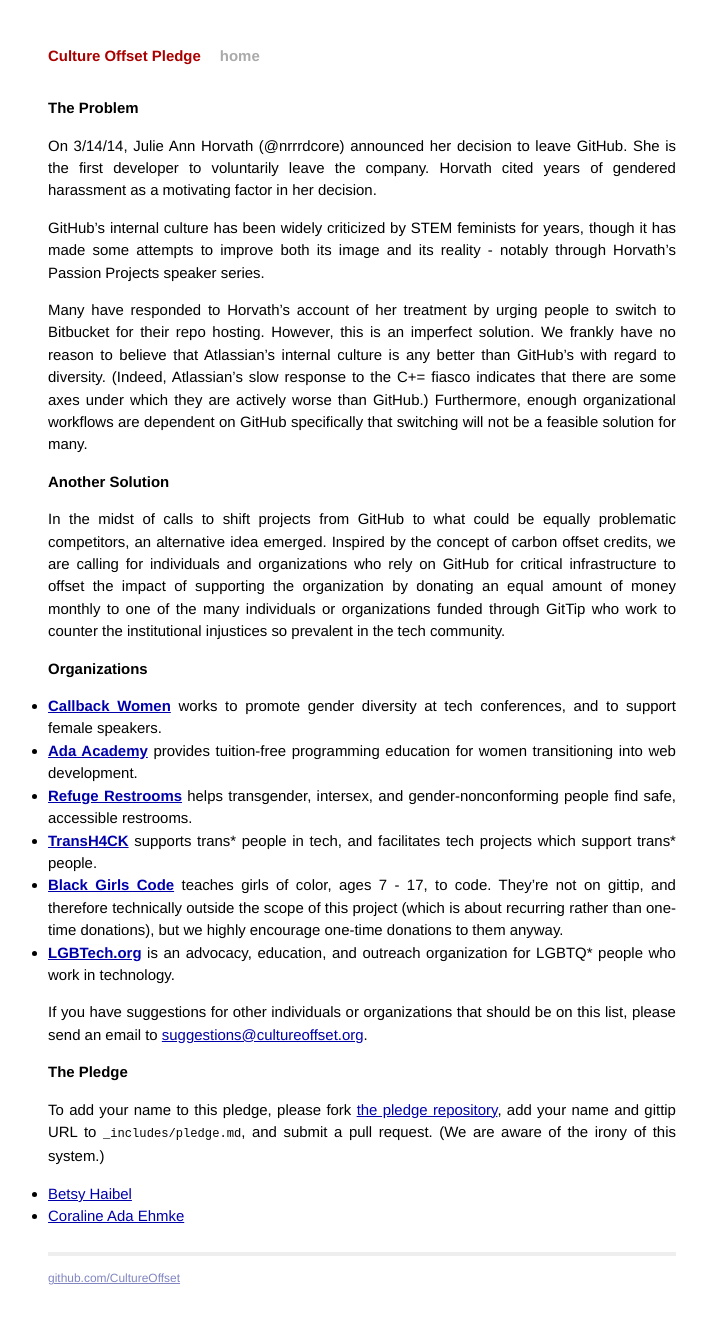
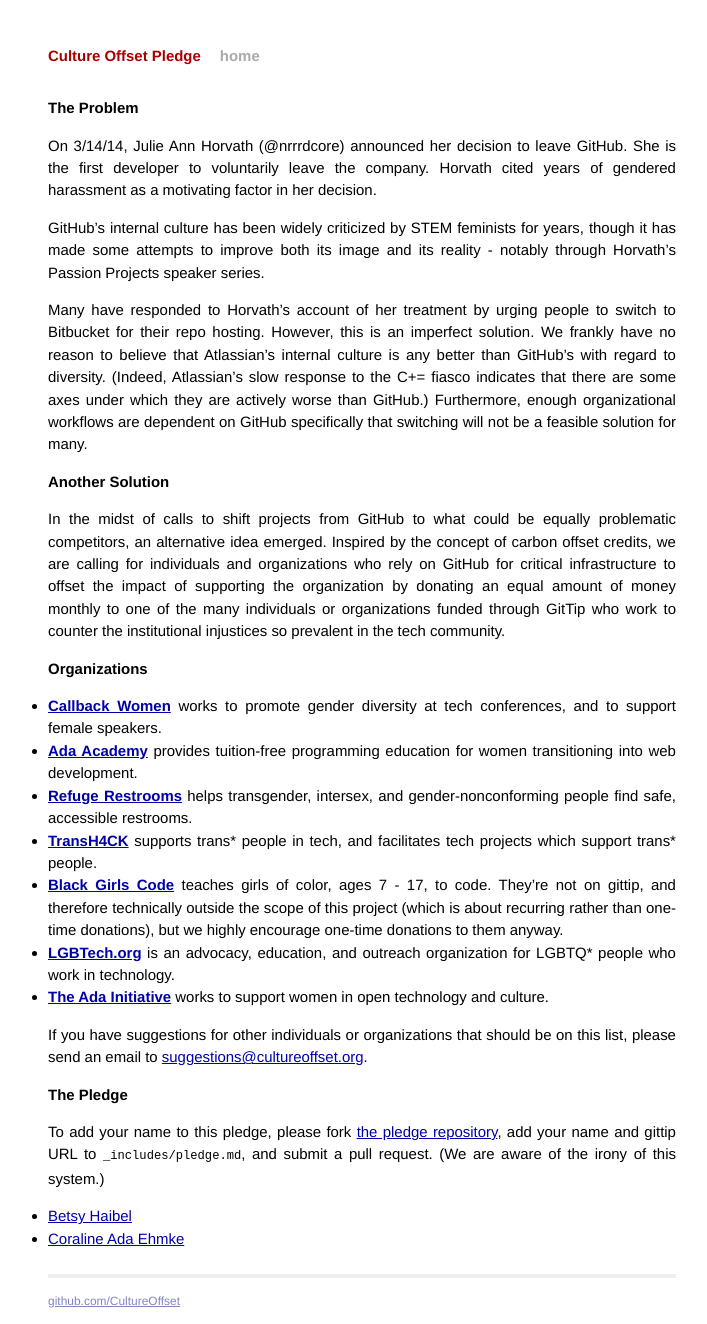
Before and after one commit to CultureOffset/cultureoffset.github.com, a Jekyll site: the page built from index.md, in a window 1280 px wide. Shown: the whole page, without its empty margins (278-985 px from the left). Built offline with Jekyll 4.4.1, drawn with Linux system fonts in a browser that asks for light colours; Markdown is read by kramdown in place of the engine named in the settings; before the commit the page ends 1302 px from its top, so only the background shows below that.

Commit message:
adding TAI to the orgs section

```diff
--- a/index.md
+++ b/index.md
@@ -23,6 +23,7 @@
 - **[TransH4CK](https://www.gittip.com/TransH4CK/)** supports trans* people in tech, and facilitates tech projects which support trans* people.
 - **[Black Girls Code](http://www.blackgirlscode.com/)** teaches girls of color, ages 7 - 17, to code. They're not on gittip, and therefore technically outside the scope of this project (which is about recurring rather than one-time donations), but we highly encourage one-time donations to them anyway.
 - **[LGBTech.org](https://www.gittip.com/LGBTechOrg/)** is an advocacy, education, and outreach organization for LGBTQ* people who work in technology.
+- **[The Ada Initiative](https://adainitiative.org/donate-monthly/)** works to support women in open technology and culture.
 
 If you have suggestions for other individuals or organizations that should be on this list, please send an email to [suggestions@cultureoffset.org](mailto:suggestions@cultureoffset.org).
 
```
